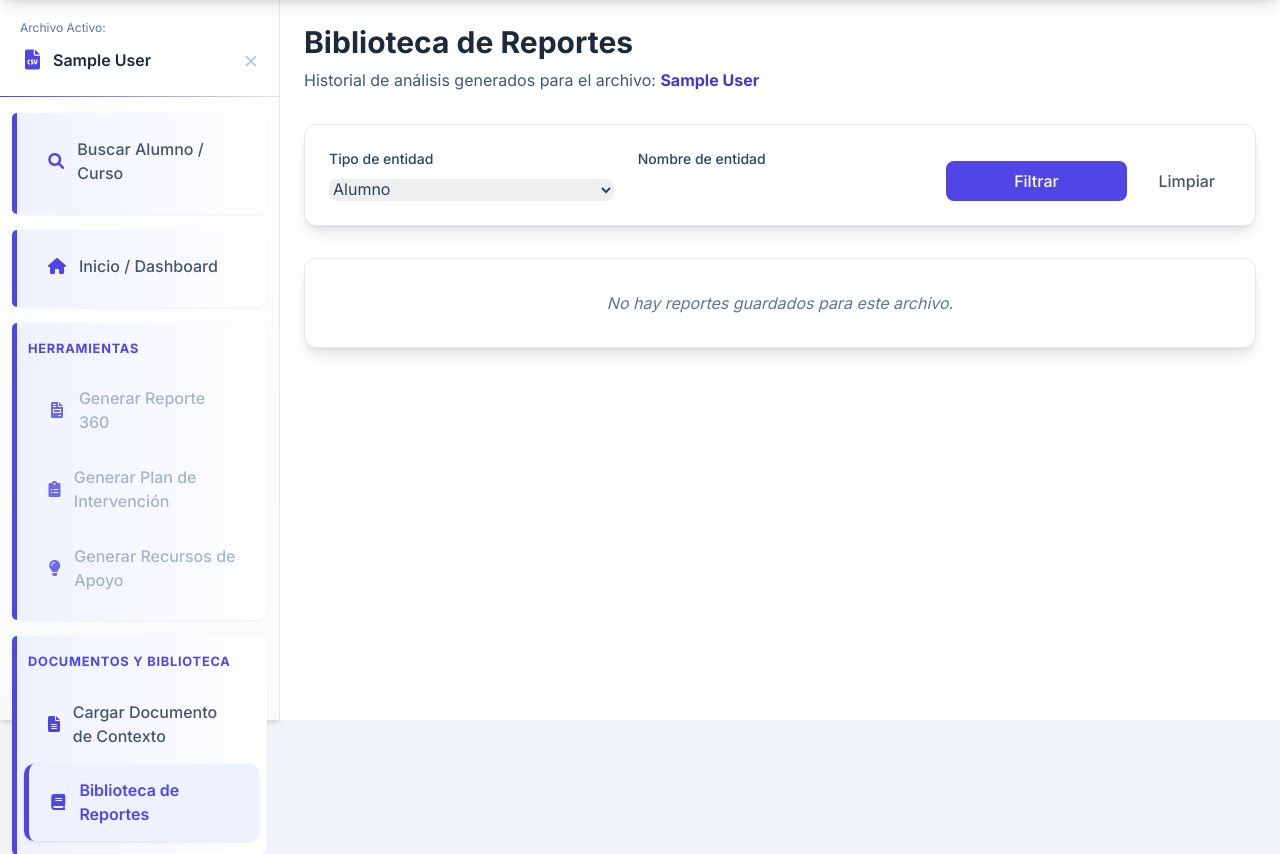
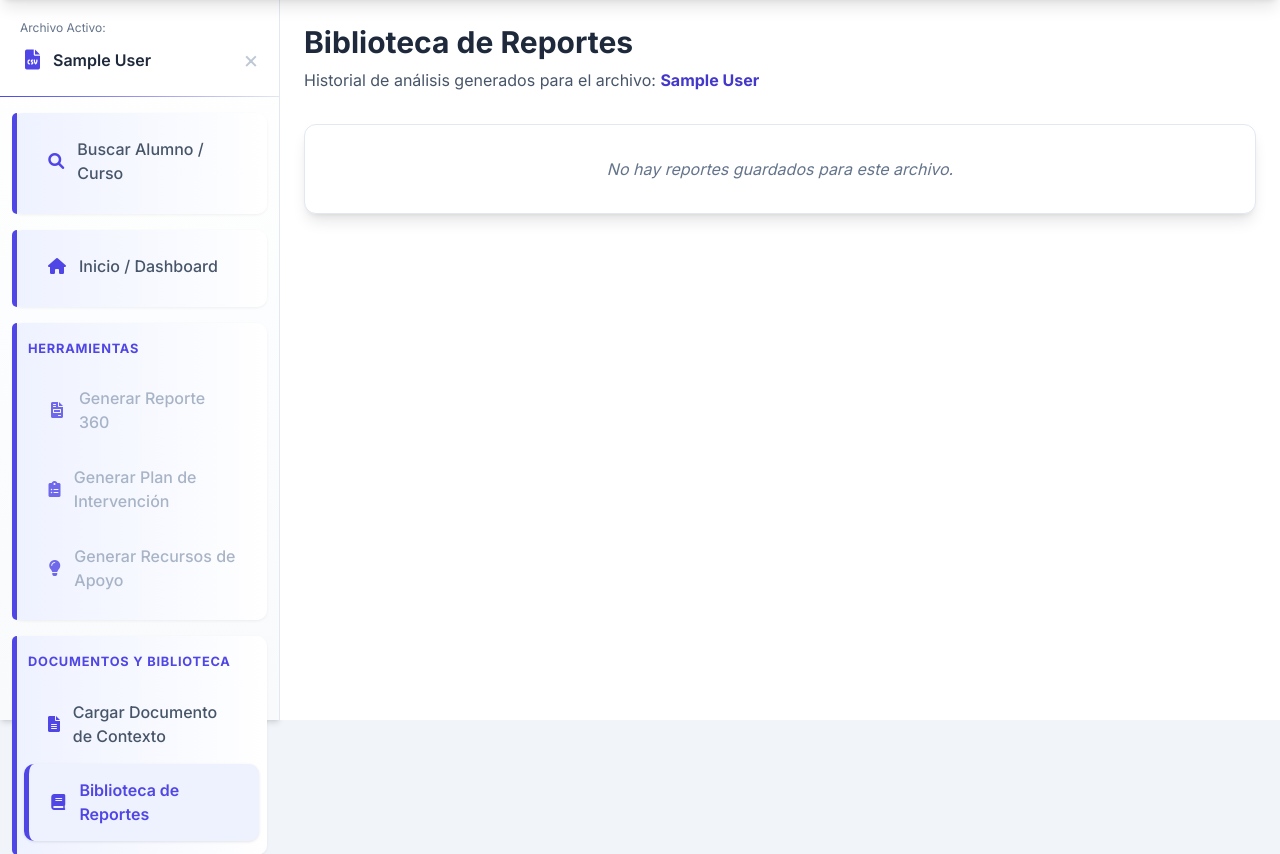
Before and after one commit to ppmm0065/Proyecto_TRAE_TotorIA, a Flask app: page /biblioteca in a window 1280 px wide. Shown: the part 80-934 px from the top of the page. Run offline with Flask 3, Linux system fonts and the light colour scheme; the visitor is signed in with stand-in values (Sample User, id 1); data that the repository does not hold is empty; some libraries are stand-ins or nearby versions.

Commit message:
Mejora Biblioteca versión 10 nov 2025, 12:35

```diff
--- a/mi_aplicacion/templates/biblioteca.html
+++ b/mi_aplicacion/templates/biblioteca.html
@@ -6,35 +6,12 @@
 <div class="max-w-7xl mx-auto">
     <h1 class="text-2xl md:text-3xl font-bold text-slate-800 mb-2">Biblioteca de Reportes</h1>
     {% if tipo_entidad and nombre_entidad %}
-      <p class="text-slate-600 mb-8">Historial de análisis generados para {{ tipo_entidad|capitalize }}: <strong class="text-indigo-700">{{ nombre_entidad }}</strong></p>
+      <p class="text-slate-600 mb-8">Historial de análisis generados para {{ tipo_entidad|capitalize }}: <strong class="text-indigo-700 text-2xl">{{ nombre_entidad }}</strong></p>
     {% else %}
       <p class="text-slate-600 mb-8">Historial de análisis generados para el archivo: <strong class="text-indigo-700">{{ filename }}</strong></p>
     {% endif %}
 
-    {# Filtros #}
-    <div class="bg-white p-6 rounded-xl shadow-lg border border-slate-200 mb-8">
-        <div class="grid grid-cols-1 md:grid-cols-3 gap-6">
-            <div>
-                <label for="tipo-entidad" class="block text-sm font-medium text-slate-700 mb-2">Tipo de entidad</label>
-                <select id="tipo-entidad" class="w-full rounded-lg border-slate-200 focus:border-indigo-500 focus:ring-indigo-500">
-                    <option value="alumno">Alumno</option>
-                    <option value="curso">Curso</option>
-                </select>
-            </div>
-            <div>
-                <label for="nombre-entidad" class="block text-sm font-medium text-slate-700 mb-2">Nombre de entidad</label>
-                <input type="text" id="nombre-entidad" class="w-full rounded-lg border-slate-200 focus:border-indigo-500 focus:ring-indigo-500">
-            </div>
-            <div class="flex items-end gap-4">
-                <button class="flex-1 bg-indigo-600 text-white py-2 px-4 rounded-lg hover:bg-indigo-700 transition-colors font-medium">
-                    Filtrar
-                </button>
-                <button class="px-4 py-2 text-slate-600 hover:text-slate-800 font-medium transition-colors">
-                    Limpiar
-                </button>
-            </div>
-        </div>
-    </div>
+    {# Filtros removidos por requerimiento #}
 
     {# Grid de tarjetas de reportes #}
         <div class="grid grid-cols-1 md:grid-cols-2 lg:grid-cols-3 gap-6 [grid-auto-flow:dense]">
```
